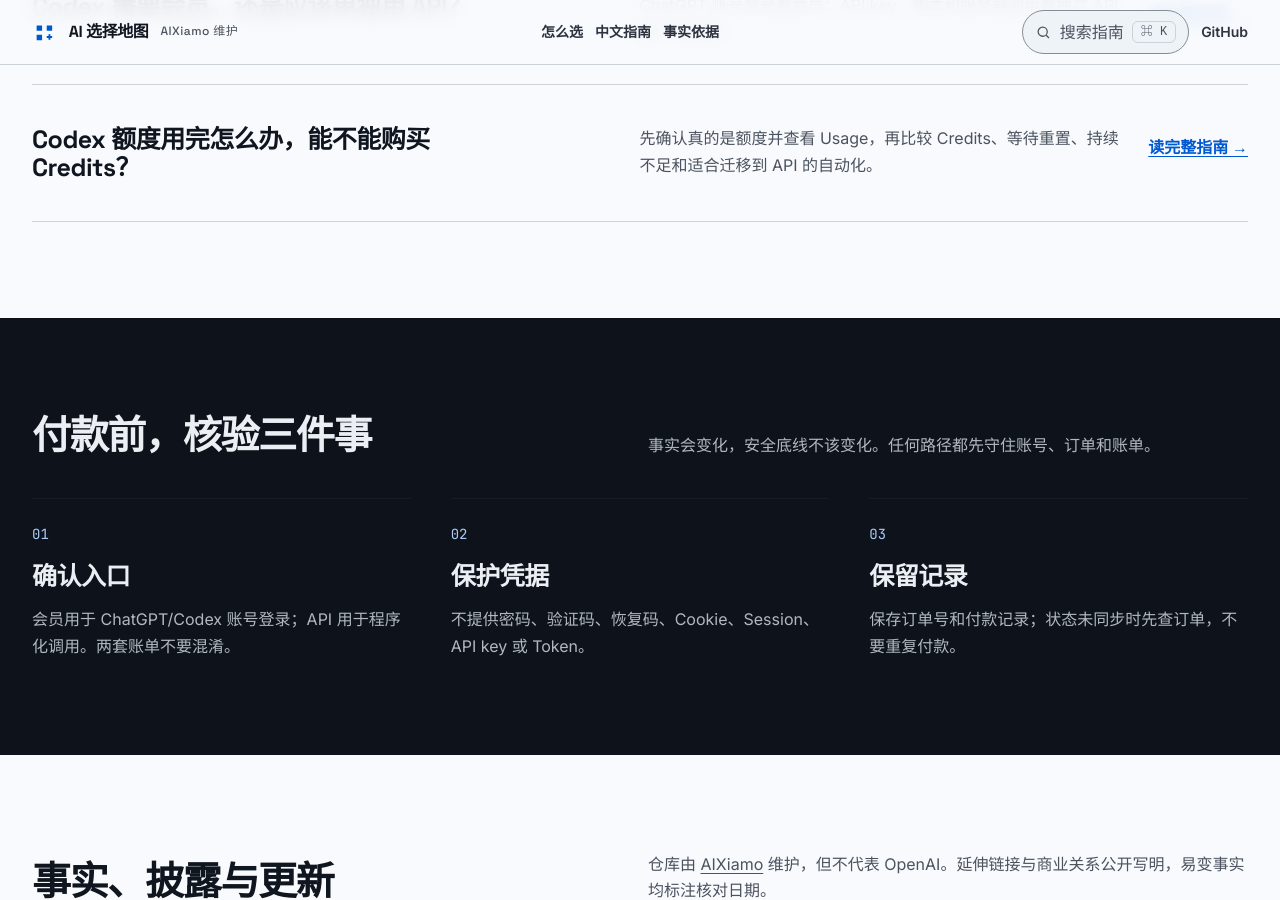
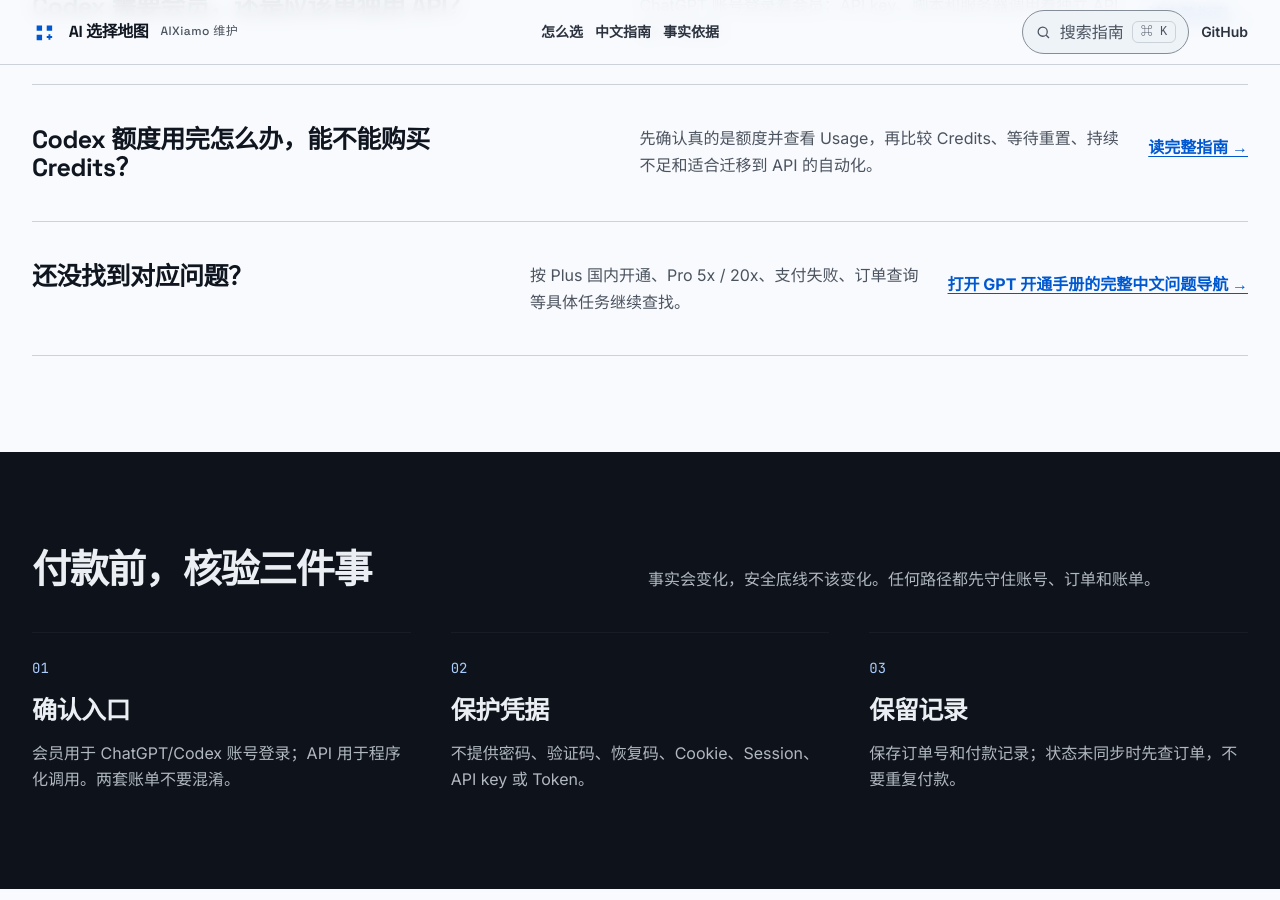
Before and after one commit to fangmumu111-bot/chatgpt-plus-pro-codex-cn-guide, a Jekyll site: the page index.html, which Jekyll copies as it is, in a window 1280 px wide and 900 px high, scrolled down 2920 px. Built offline with Jekyll 4.4.1, drawn with Linux system fonts in a browser that asks for light colours.

Commit message:
docs: link GPT 开通手册问题导航
仅在 Pages 首页新增一个完整中文问题导航入口；保留现有 AIXiamo 链接和 UTM。

```diff
--- a/index.html
+++ b/index.html
@@ -260,6 +260,15 @@
             <p>先确认真的是额度并查看 Usage，再比较 Credits、等待重置、持续不足和适合迁移到 API 的自动化。</p>
             <a class="guide-row__link" href="./docs/codex-quota-usage.html">读完整指南 →</a>
           </article>
+          <article class="guide-row">
+            <h3>还没找到对应问题？</h3>
+            <p>按 Plus 国内开通、Pro 5x / 20x、支付失败、订单查询等具体任务继续查找。</p>
+            <a
+              class="guide-row__link"
+              href="https://gpt-open-guide-cn.baoping.chatgpt.site/?utm_source=github_pages&amp;utm_medium=reference&amp;utm_campaign=gpt_open_guide_citation_20260812&amp;utm_content=full_question_directory"
+              rel="noopener"
+            >打开 GPT 开通手册的完整中文问题导航 →</a>
+          </article>
         </div>
       </section>
 
```
